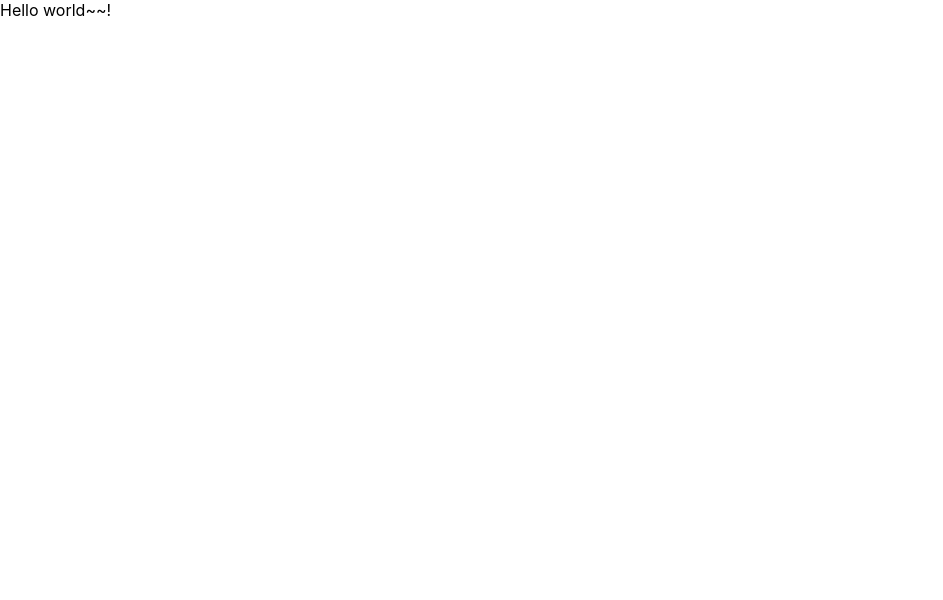
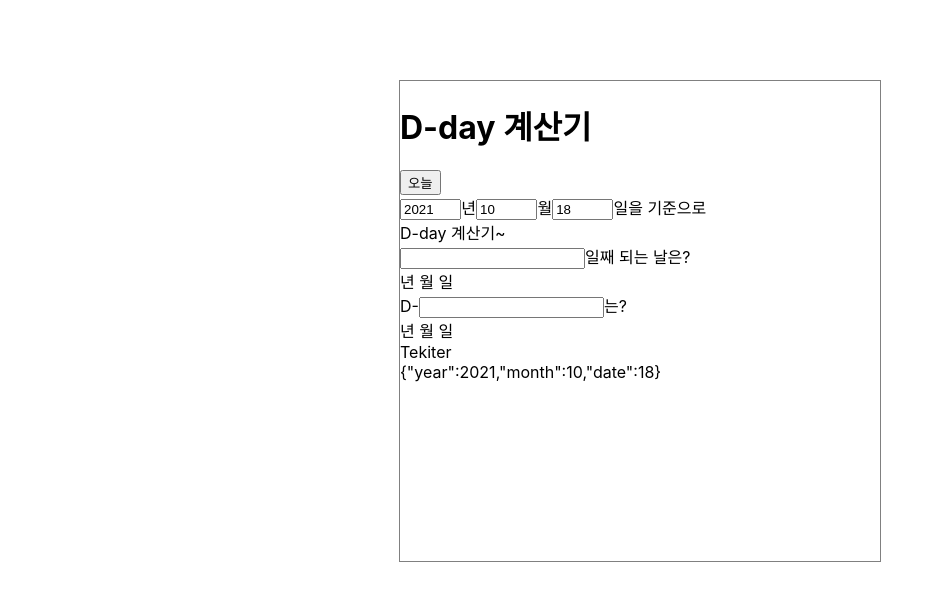
Before and after one commit to WE-SOPT-29th-Web-Part/Gunyoung-Park, a React (Create React App) app in the folder 3_dday_calc/: page / in a window 1280 px wide. Shown: the top 600 px of the page, without its empty margins (0-943 px from the left). Built offline with nearby package versions, Linux system fonts and the light colour scheme.

Commit message:
Create components

```diff
--- a/3_dday_calc/package.json
+++ b/3_dday_calc/package.json
@@ -39,6 +39,7 @@
   "devDependencies": {
     "@types/react": "^17.0.31",
     "@types/react-dom": "^17.0.10",
+    "@types/styled-components": "^5.1.15",
     "typescript": "^4.4.4"
   }
 }
--- a/3_dday_calc/src/App.tsx
+++ b/3_dday_calc/src/App.tsx
@@ -1,5 +1,56 @@
+import { useState } from "react";
+import styled from "styled-components";
+
+import { DatePicker } from "./components/DatePicker";
+import { Footer } from "./components/Footer";
+import { Header } from "./components/Header";
+import { Result } from "./components/Result";
+import { SubHeader } from "./components/SubHeader";
+
+const Container = styled.div`
+  border: 1px solid gray;
+  width: 30rem;
+  height: 30rem;
+  margin: auto;
+  margin-top: 5rem;
+`;
+
+function useDate() {
+  const currentDate = new Date();
+  const [year, setYear] = useState(currentDate.getFullYear());
+  const [month, setMonth] = useState(currentDate.getMonth());
+  const [date, setDate] = useState(currentDate.getDate());
+
+  function fromJSDate(date: Date) {
+    setYear(date.getFullYear());
+    setMonth(date.getMonth() + 1);
+    setDate(date.getDate());
+  }
+
+  function toJSDate() {
+    return new Date(year, month - 1, date);
+  }
+
+  return { year, month, date, fromJSDate, toJSDate };
+}
+
 function App() {
-  return <div className="App">Hello world~~!</div>;
+  const currentDate = useDate();
+
+  function changeDate(newDate: Date) {
+    currentDate.fromJSDate(newDate);
+  }
+
+  return (
+    <Container>
+      <Header />
+      <DatePicker date={currentDate.toJSDate()} onDateChange={changeDate} />
+      <SubHeader />
+      <Result />
+      <Footer />
+      {JSON.stringify(currentDate)}
+    </Container>
+  );
 }
 
 export default App;
--- /dev/null
+++ b/3_dday_calc/src/components/DatePicker.tsx
@@ -0,0 +1,91 @@
+import { ChangeEvent, useEffect, useState } from "react";
+import styled from "styled-components";
+
+const TextInput = styled.input`
+  width: 4em;
+`;
+
+const TodayButton = styled.button``;
+
+interface DatePickerProps {
+  date: Date;
+  onDateChange(date: Date): void;
+}
+
+export function DatePicker(props: DatePickerProps) {
+  const { date, onDateChange = () => {} } = props;
+
+  const [yearStr, setYearStr] = useState("");
+  const [monthStr, setMonthStr] = useState("");
+  const [dateStr, setDateStr] = useState("");
+
+  useEffect(() => {
+    setYearStr(date.getFullYear() + "");
+    setMonthStr(date.getMonth() + 1 + "");
+    setDateStr(date.getDate() + "");
+  }, [date]);
+
+  const handleInputChange = (e: ChangeEvent<HTMLInputElement>) => {
+    const value = e.target.value;
+
+    const isPositiveNumber =
+      value.startsWith("-") || (value.length > 0 && isNaN(parseInt(value)));
+    if (isPositiveNumber) {
+      return;
+    }
+
+    let newDate: Date;
+    switch (e.target.name) {
+      case "year":
+        setYearStr(value);
+        newDate = new Date(`${value}/${monthStr}/${dateStr}`);
+        break;
+      case "month":
+        setMonthStr(value);
+        newDate = new Date(`${yearStr}/${value}/${dateStr}`);
+        break;
+      case "date":
+        setDateStr(value);
+        newDate = new Date(`${yearStr}/${monthStr}/${value}`);
+        break;
+    }
+
+    const isValidDate = value !== "" && !isNaN(newDate!.getTime());
+    if (isValidDate) {
+      onDateChange(newDate!);
+    }
+  };
+
+  function makeToday() {
+    onDateChange(new Date());
+  }
+
+  return (
+    <div>
+      <TodayButton onClick={makeToday}>오늘</TodayButton>
+      <div>
+        <TextInput
+          type="text"
+          name="year"
+          onChange={handleInputChange}
+          value={yearStr}
+        />
+        년
+        <TextInput
+          type="text"
+          name="month"
+          onChange={handleInputChange}
+          value={monthStr}
+        />
+        월
+        <TextInput
+          type="text"
+          name="date"
+          onChange={handleInputChange}
+          value={dateStr}
+        />
+        일을 기준으로
+      </div>
+    </div>
+  );
+}
--- /dev/null
+++ b/3_dday_calc/src/components/Footer.tsx
@@ -0,0 +1,5 @@
+import React from "react";
+
+export function Footer() {
+  return <div>Tekiter</div>;
+}
--- /dev/null
+++ b/3_dday_calc/src/components/Header.tsx
@@ -0,0 +1,5 @@
+import React from "react";
+
+export function Header() {
+  return <h1>D-day 계산기</h1>;
+}
--- /dev/null
+++ b/3_dday_calc/src/components/Result.tsx
@@ -0,0 +1,37 @@
+import React from "react";
+import { DatePresenter } from "./common/DatePresenter";
+import { NumberInput } from "./common/NumberInput";
+
+function DateFromX() {
+  return (
+    <div>
+      <div>
+        <NumberInput />
+        일째 되는 날은?
+      </div>
+      <DatePresenter />
+    </div>
+  );
+}
+
+function DateToX() {
+  return (
+    <div>
+      <div>
+        D-
+        <NumberInput />
+        는?
+      </div>
+      <DatePresenter />
+    </div>
+  );
+}
+
+export function Result() {
+  return (
+    <div>
+      <DateFromX></DateFromX>
+      <DateToX></DateToX>
+    </div>
+  );
+}
--- /dev/null
+++ b/3_dday_calc/src/components/SubHeader.tsx
@@ -0,0 +1,5 @@
+import React from "react";
+
+export function SubHeader() {
+  return <div>D-day 계산기~</div>;
+}
--- /dev/null
+++ b/3_dday_calc/src/components/common/DatePresenter.tsx
@@ -0,0 +1,3 @@
+export function DatePresenter() {
+  return <div>년 월 일</div>;
+}
--- /dev/null
+++ b/3_dday_calc/src/components/common/NumberInput.tsx
@@ -0,0 +1,16 @@
+import { ChangeEvent } from "react";
+
+interface NumberInputProps {
+  onValueChange?(value: string): void;
+  value?: string;
+}
+
+export function NumberInput(props: NumberInputProps) {
+  const { value = "", onValueChange = () => {} } = props;
+
+  function valueChanged(e: ChangeEvent<HTMLInputElement>) {
+    onValueChange(e.target.value);
+  }
+
+  return <input type="text" value={value} onChange={valueChanged}></input>;
+}
--- a/3_dday_calc/src/index.css
+++ b/3_dday_calc/src/index.css
@@ -1,13 +1,15 @@
 body {
   margin: 0;
-  font-family: -apple-system, BlinkMacSystemFont, 'Segoe UI', 'Roboto', 'Oxygen',
-    'Ubuntu', 'Cantarell', 'Fira Sans', 'Droid Sans', 'Helvetica Neue',
+  font-family: -apple-system, BlinkMacSystemFont, "Segoe UI", "Roboto", "Oxygen",
+    "Ubuntu", "Cantarell", "Fira Sans", "Droid Sans", "Helvetica Neue",
     sans-serif;
   -webkit-font-smoothing: antialiased;
   -moz-osx-font-smoothing: grayscale;
+
+  box-sizing: border-box;
 }
 
 code {
-  font-family: source-code-pro, Menlo, Monaco, Consolas, 'Courier New',
+  font-family: source-code-pro, Menlo, Monaco, Consolas, "Courier New",
     monospace;
 }
```
Also changed, not shown: 1 other file (tests, documents, lock files or other folders).
